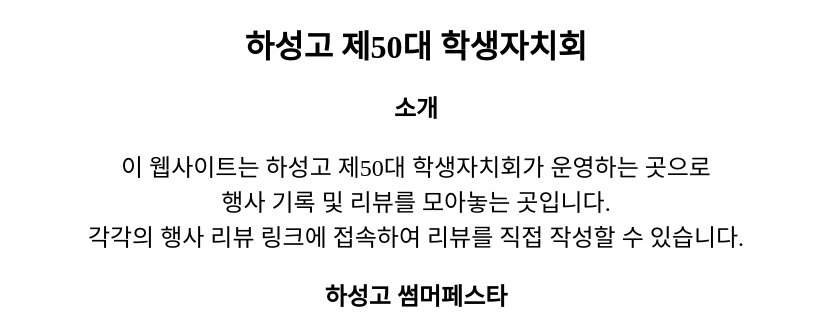
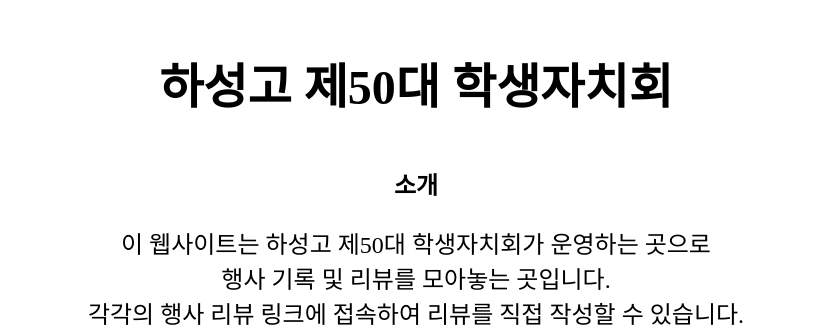
Before and after one commit to seungjae314/haseong, a plain HTML site: page index.html in a window 1280 px wide. Shown: the top 327 px of the page, without its empty margins (224-1055 px from the left). Drawn offline with Linux system fonts and the light colour scheme.

Commit message:
Update index.html

```diff
--- a/index.html
+++ b/index.html
@@ -5,7 +5,7 @@
         <title>하성고 학생회</title>
     </head>
     <body>
-        <h1 style="text-align: center;">하성고 제50대 학생자치회</h1>
+        <p style="font-size: 300%; text-align: center;"><b>하성고 제50대 학생자치회</b></p>
         <h2 style="text-align: center;">소개</h2>
         <p style="text-align: center; font-size: 150%;">이 웹사이트는 하성고 제50대 학생자치회가 운영하는 곳으로<br>행사 기록 및 리뷰를 모아놓는 곳입니다.<br>각각의 행사 리뷰 링크에 접속하여 리뷰를 직접 작성할 수 있습니다.</p>
         <h2 style="text-align: center;">하성고 썸머페스타</h2>
```
